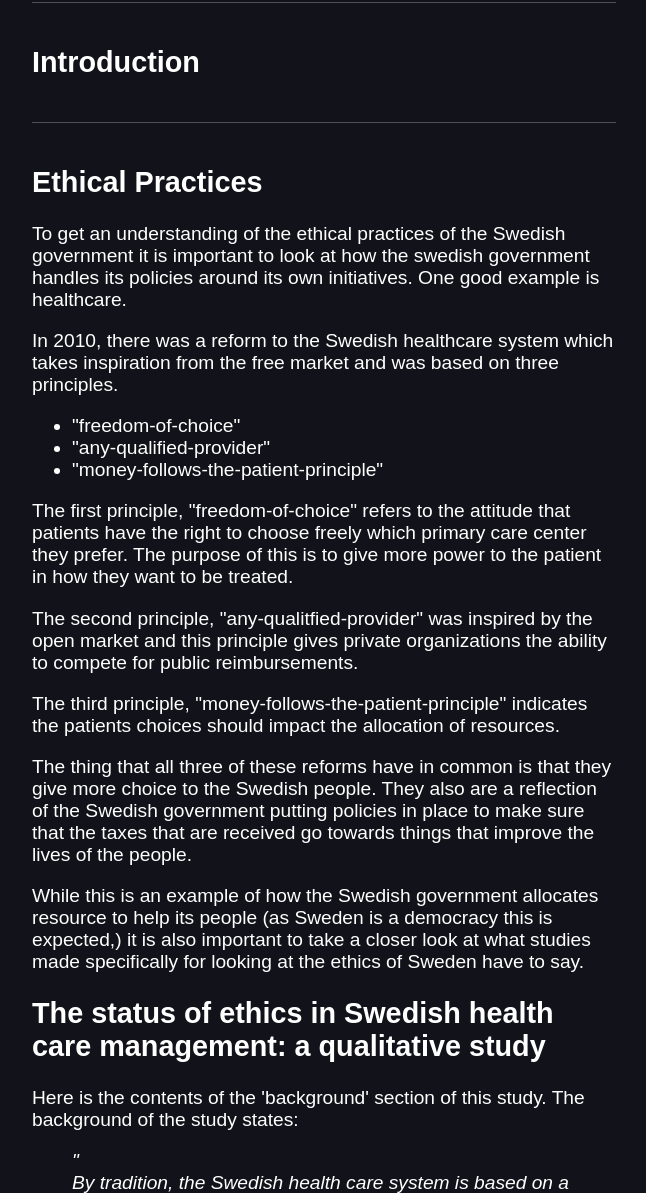
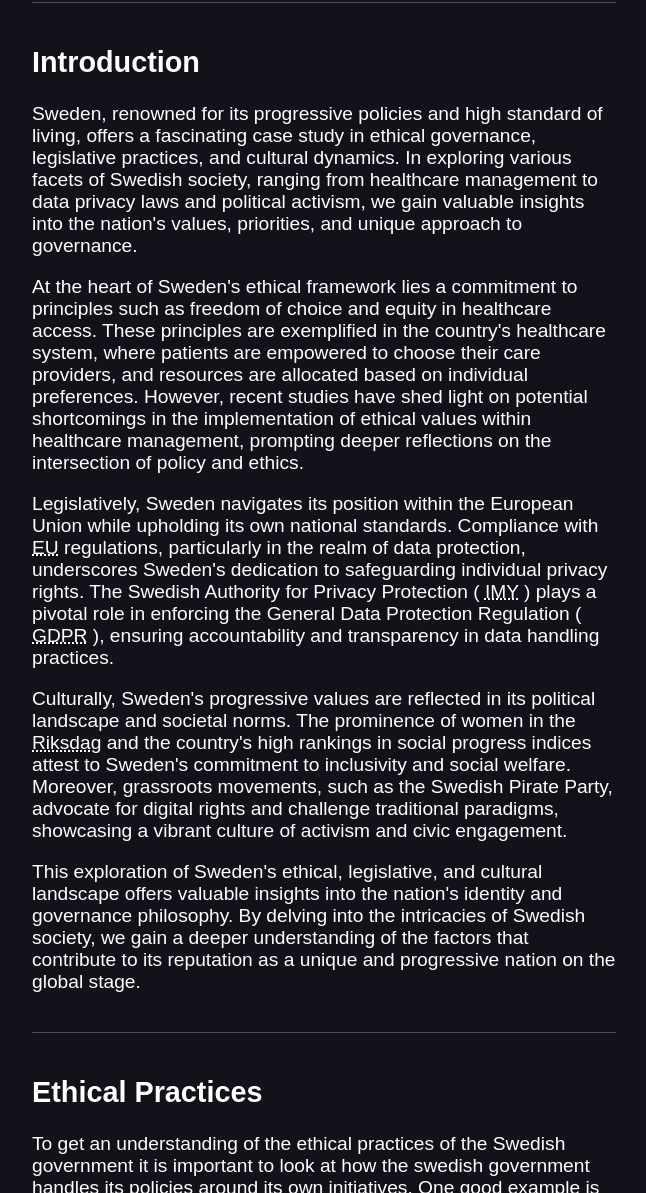
Before and after one commit to Some1and2-XC/swden-information-privacy, a plain HTML site: page final.html in a window 1280 px wide. Shown: the part 1132-2325 px from the top of the page, without its empty margins (316-962 px from the left). Drawn offline with Linux system fonts and the light colour scheme.

Commit message:
Added introduction

```diff
--- a/final.html
+++ b/final.html
@@ -21,6 +21,41 @@
 
         <section>
             <h1>Introduction</h1>
+            <p>
+                Sweden, renowned for its progressive policies and high standard of living, offers a fascinating case study in ethical
+                governance, legislative practices, and cultural dynamics. In exploring various facets of Swedish society, ranging from
+                healthcare management to data privacy laws and political activism, we gain valuable insights into the nation's values,
+                priorities, and unique approach to governance.
+            </p>
+
+            <p>
+                At the heart of Sweden's ethical framework lies a commitment to principles such as freedom of choice and equity in
+                healthcare access. These principles are exemplified in the country's healthcare system, where patients are empowered
+                to choose their care providers, and resources are allocated based on individual preferences. However, recent studies
+                have shed light on potential shortcomings in the implementation of ethical values within healthcare management,
+                prompting deeper reflections on the intersection of policy and ethics.
+            </p>
+
+            <p>
+                Legislatively, Sweden navigates its position within the European Union while upholding its own national standards.
+                Compliance with EU regulations, particularly in the realm of data protection, underscores Sweden's dedication to
+                safeguarding individual privacy rights. The Swedish Authority for Privacy Protection (IMY) plays a pivotal role in
+                enforcing the General Data Protection Regulation (GDPR), ensuring accountability and transparency in data handling
+                practices.
+            </p>
+
+            <p>
+                Culturally, Sweden's progressive values are reflected in its political landscape and societal norms. The prominence
+                of women in the Riksdag and the country's high rankings in social progress indices attest to Sweden's commitment to
+                inclusivity and social welfare. Moreover, grassroots movements, such as the Swedish Pirate Party, advocate for
+                digital rights and challenge traditional paradigms, showcasing a vibrant culture of activism and civic engagement.
+            </p>
+
+            <p>
+                This exploration of Sweden's ethical, legislative, and cultural landscape offers valuable insights into the nation's
+                identity and governance philosophy. By delving into the intricacies of Swedish society, we gain a deeper understanding
+                of the factors that contribute to its reputation as a unique and progressive nation on the global stage.
+            </p>
         </section>
 
         <section>
```
